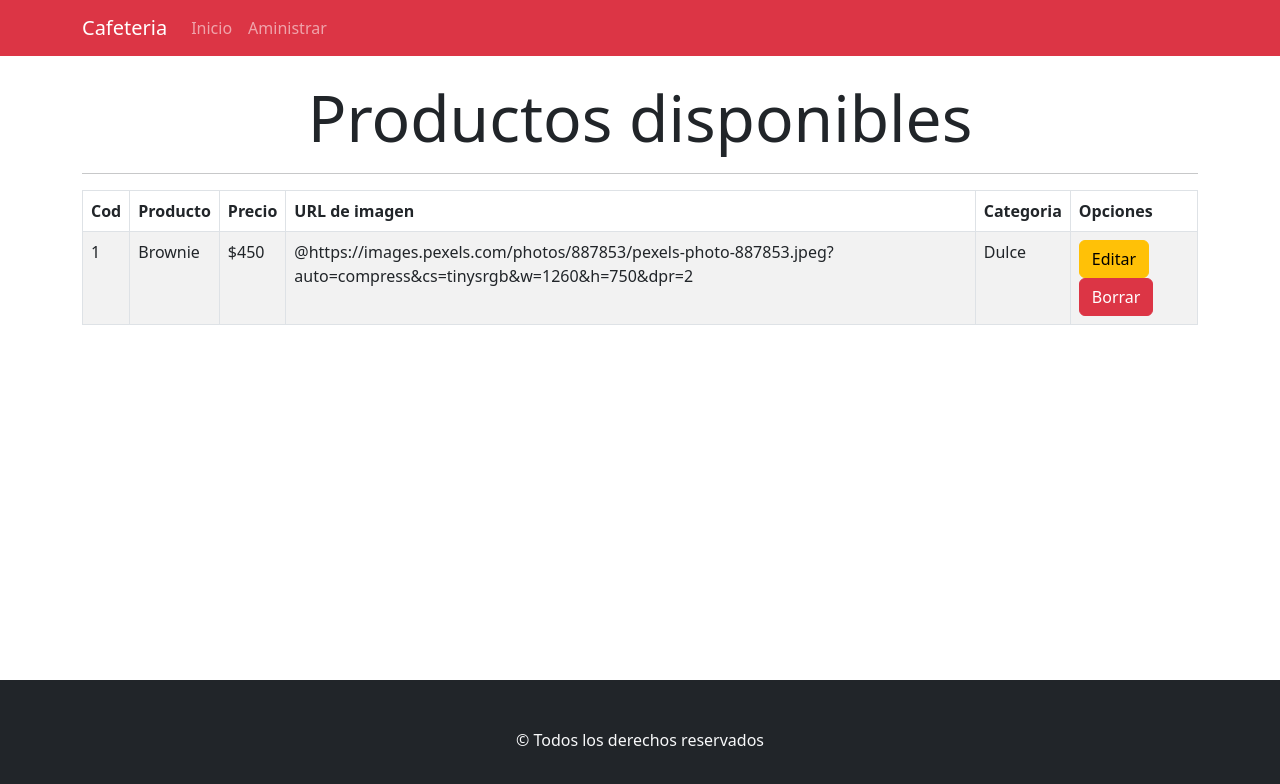
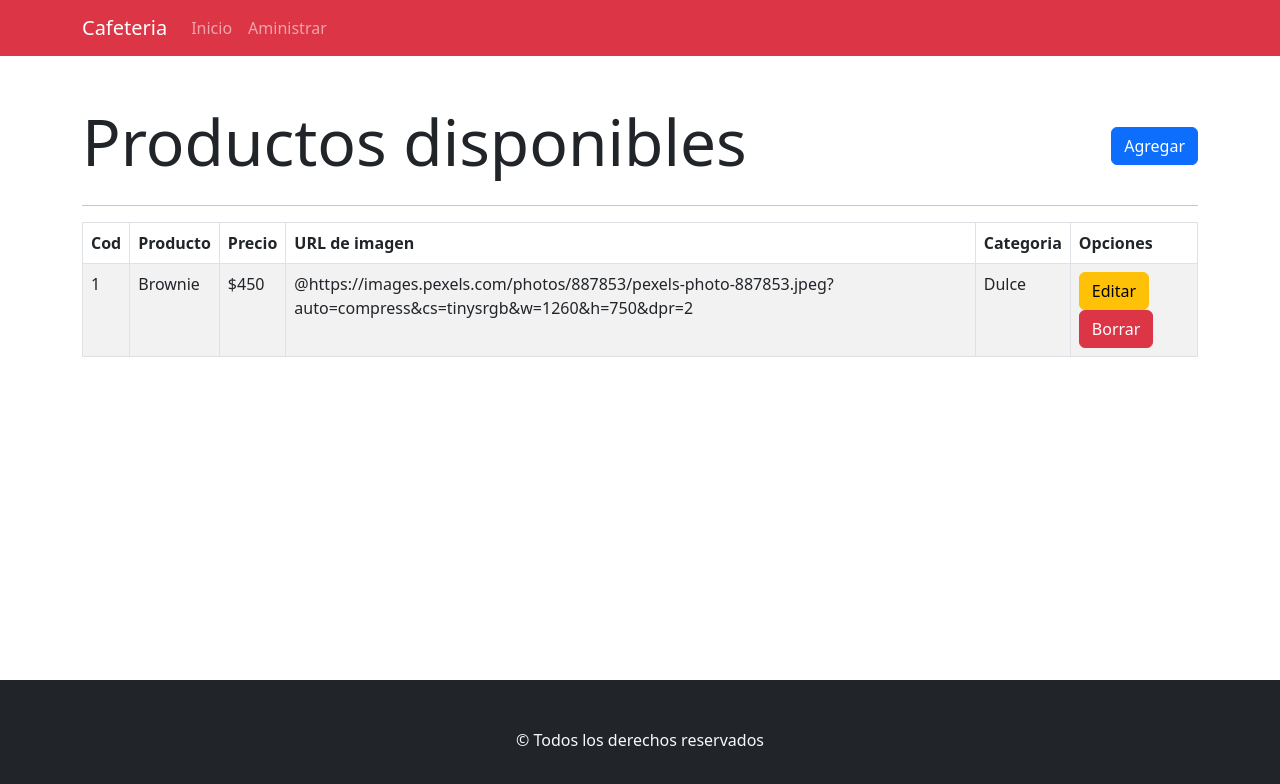
Before and after one commit to nicofara27/03-cafeteria, a React (Create React App) app: page /administrador in a window 1280 px wide. Shown: the top 784 px of the page. Built offline with nearby package versions, Linux system fonts and the light colour scheme.

Commit message:
Agregue boton para agregar

```diff
--- a/src/components/views/Administrador.jsx
+++ b/src/components/views/Administrador.jsx
@@ -1,11 +1,14 @@
-import { Container, Table } from "react-bootstrap";
+import { Container, Table, Button } from "react-bootstrap";
 import Item from "../admiProductos/ItemProducto";
 
 
 const Administrador = () => {
     return (
         <Container className="mainSection">
-            <h1 className="display-3 text-center mt-4">Productos disponibles</h1>
+          <div className="d-flex justify-content-between align-items-center mt-5">
+            <h1 className="display-3 text-center">Productos disponibles</h1>
+            <Button>Agregar</Button>
+          </div>
             <hr />
             <Table striped bordered hover responsive>
       <thead>
```
